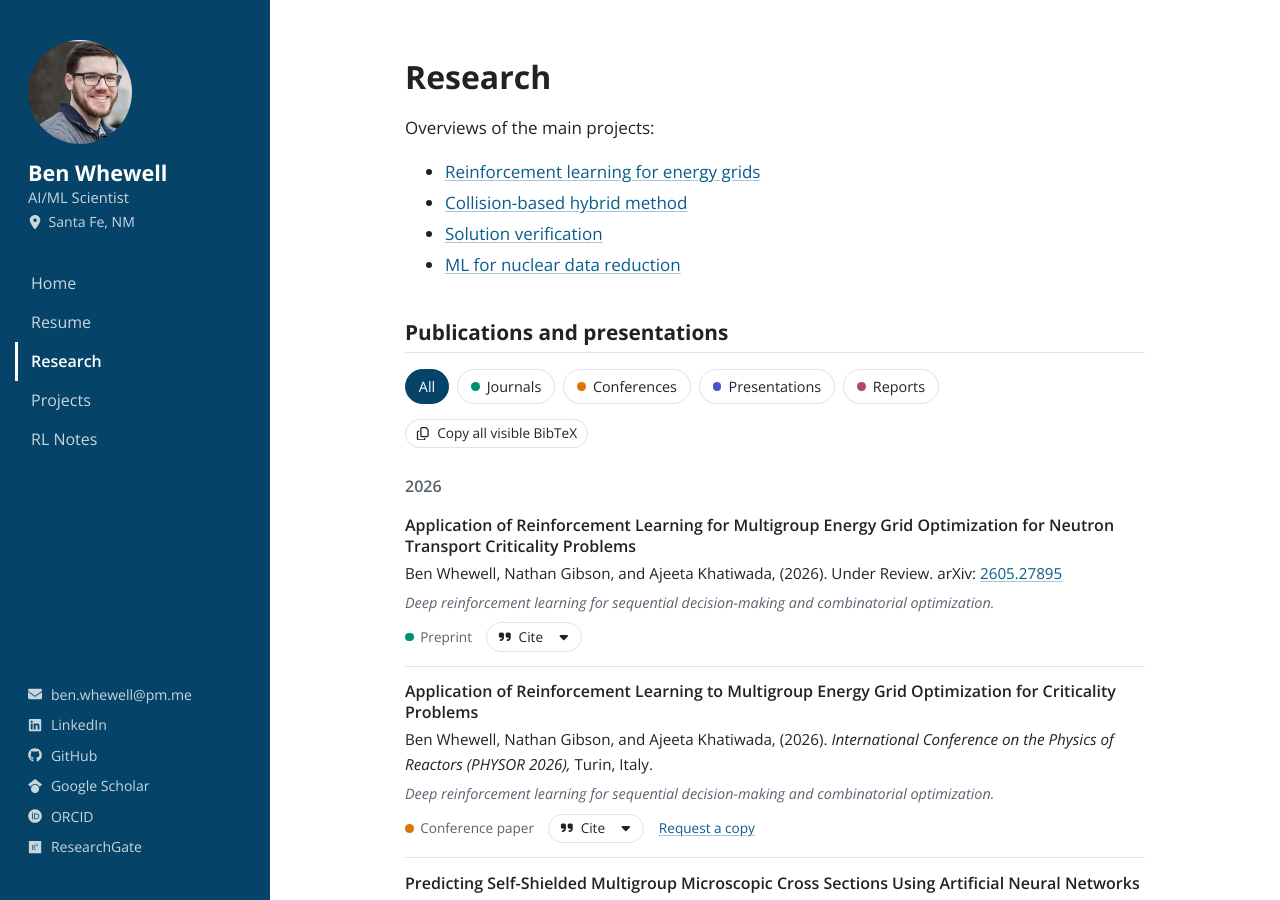
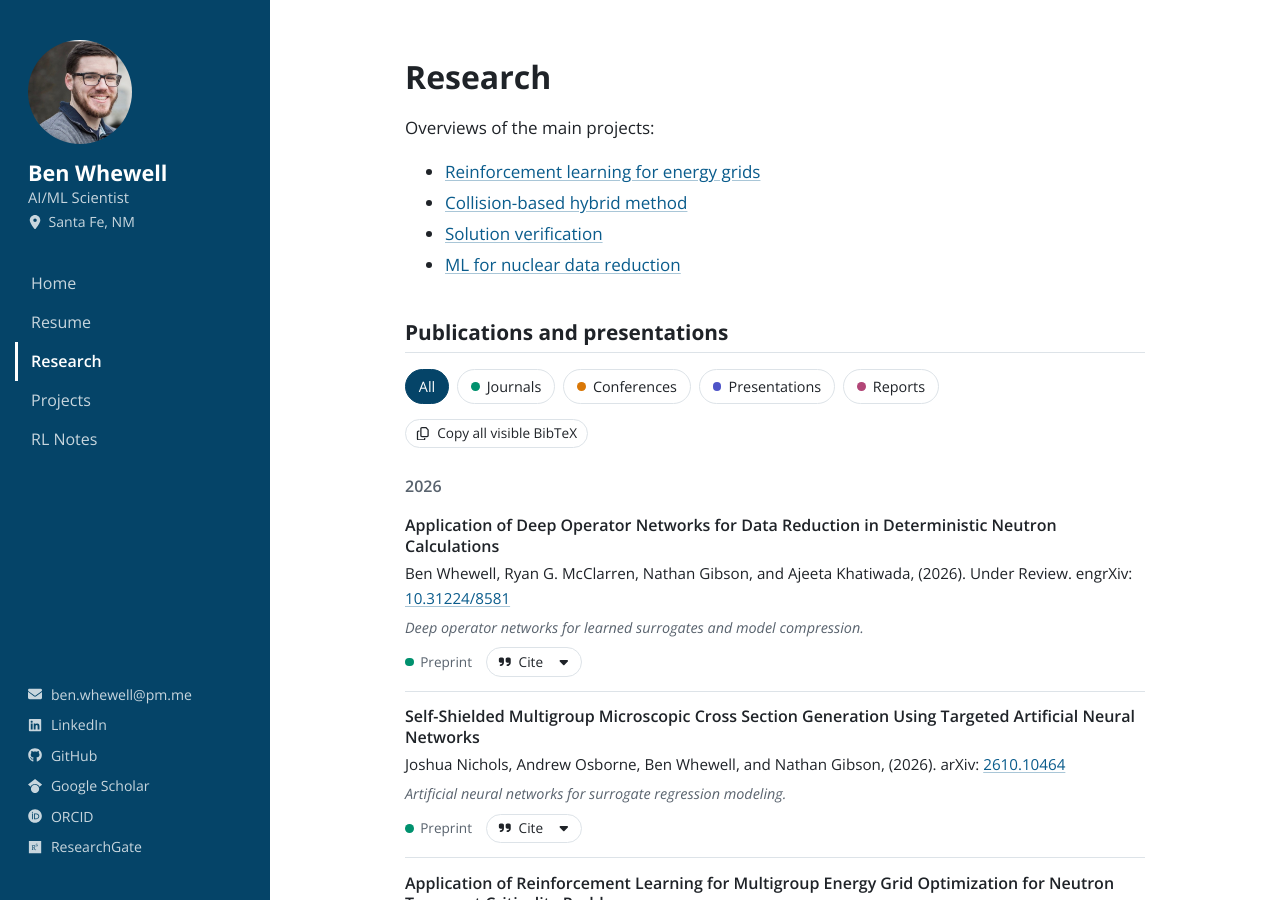
Before and after one commit to bwhewe-13/bwhewe-13.github.io, a Jekyll site: the page built from research.html, in a window 1280 px wide and 900 px high. Built offline with Jekyll 4.4.1, drawn with Linux system fonts in a browser that asks for light colours.

Commit message:
Add the DeepONet and targeted neural network preprints to the publications list.

```diff
--- a/_data/publications.yml
+++ b/_data/publications.yml
@@ -1,6 +1,41 @@
 # Every publication and presentation on the site, newest first.
 # research.html lists all of them; resume.html lists type "journal".
 # request: true adds a "Request a copy" email link for papers with no free version.
+
+- key: whewell2026deeponet
+  type: journal
+  year: 2026
+  title: "Application of Deep Operator Networks for Data Reduction in Deterministic Neutron Calculations"
+  citation: "Ben Whewell, Ryan G. McClarren, Nathan Gibson, and Ajeeta Khatiwada, (2026). Under Review. engrXiv: <a href=\"https://doi.org/10.31224/8581\">10.31224/8581</a>"
+  summary: "Deep operator networks for learned surrogates and model compression."
+  preprint: true
+  request: false
+  bibtex: |
+    @misc{whewell2026deeponet,
+      author       = {Whewell, Ben and McClarren, Ryan G. and Gibson, Nathan and Khatiwada, Ajeeta},
+      title        = {{Application of Deep Operator Networks for Data Reduction in Deterministic Neutron Calculations}},
+      year         = {2026},
+      howpublished = {engrXiv},
+      doi          = {10.31224/8581},
+      note         = {Under review}
+    }
+
+- key: nichols2026targeted
+  type: journal
+  year: 2026
+  title: "Self-Shielded Multigroup Microscopic Cross Section Generation Using Targeted Artificial Neural Networks"
+  citation: "Joshua Nichols, Andrew Osborne, Ben Whewell, and Nathan Gibson, (2026). arXiv: <a href=\"https://arxiv.org/abs/2610.10464\">2610.10464</a>"
+  summary: "Artificial neural networks for surrogate regression modeling."
+  preprint: true
+  request: false
+  bibtex: |
+    @misc{nichols2026targeted,
+      author        = {Nichols, Joshua and Osborne, Andrew and Whewell, Ben and Gibson, Nathan},
+      title         = {{Self-Shielded Multigroup Microscopic Cross Section Generation Using Targeted Artificial Neural Networks}},
+      year          = {2026},
+      eprint        = {2610.10464},
+      archivePrefix = {arXiv}
+    }
 
 - key: whewell2026rlgrid
   type: journal
--- a/research/ml-data-reduction.html
+++ b/research/ml-data-reduction.html
@@ -17,7 +17,8 @@ content_class: prose
 <p>
   Instead of storing the matrices, I train models that reproduce the function mapping the
   scalar flux to the scattering and fission sources. The models are built from autoencoders
-  and Deep Jointly-Informed Neural Networks (DJINN).
+  and Deep Jointly-Informed Neural Networks (DJINN). In follow-up work, I apply deep operator
+  networks (DeepONets) to the same data reduction problem.
 </p>
 
 <figure>
@@ -32,7 +33,7 @@ content_class: prose
 </p>
 
 <h2>Publications</h2>
-{% include pub-list.html keys="whewell2022datareduction whewell2021reduced whewell2020autoencoders" %}
+{% include pub-list.html keys="whewell2026deeponet whewell2022datareduction whewell2021reduced whewell2020autoencoders" %}
 
 <h2>Code</h2>
 <p>
```
